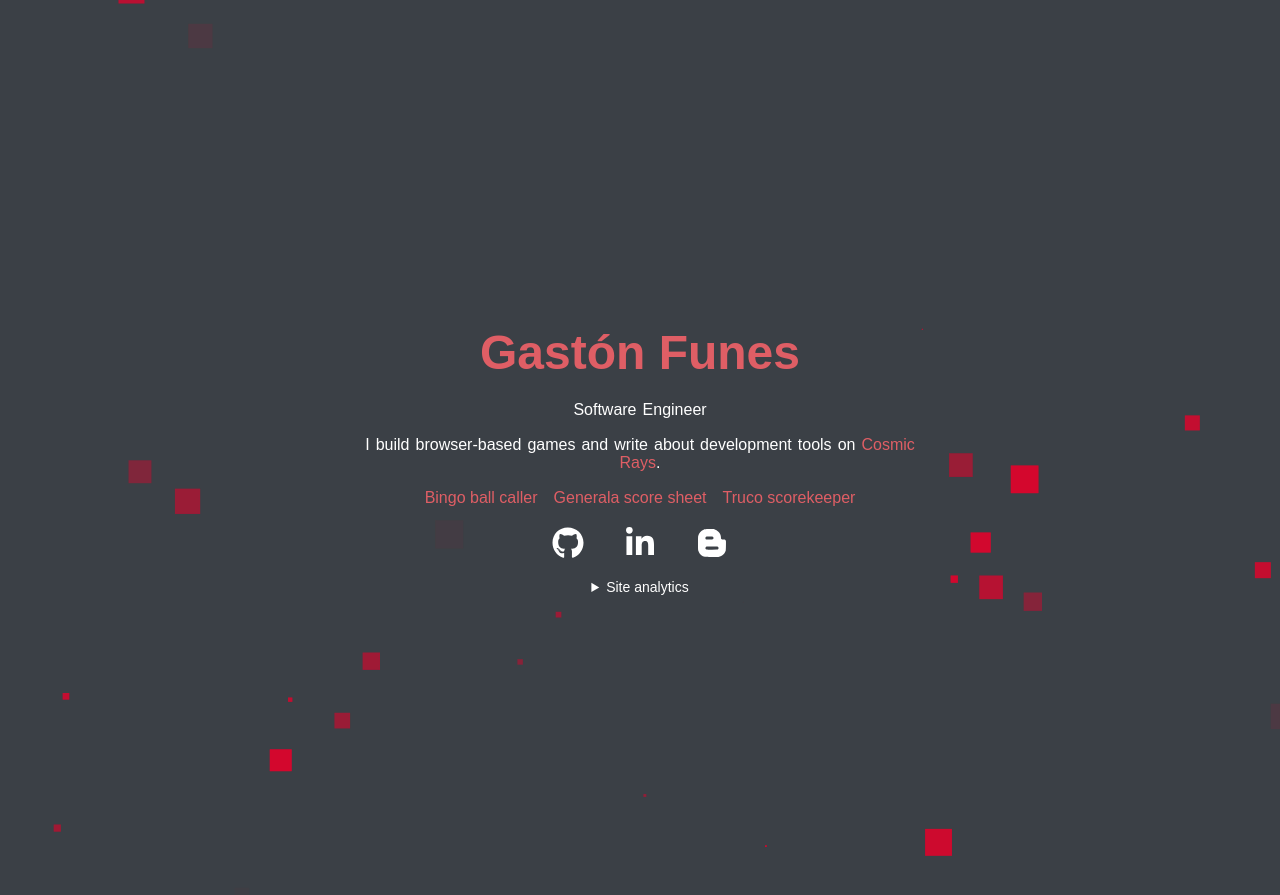
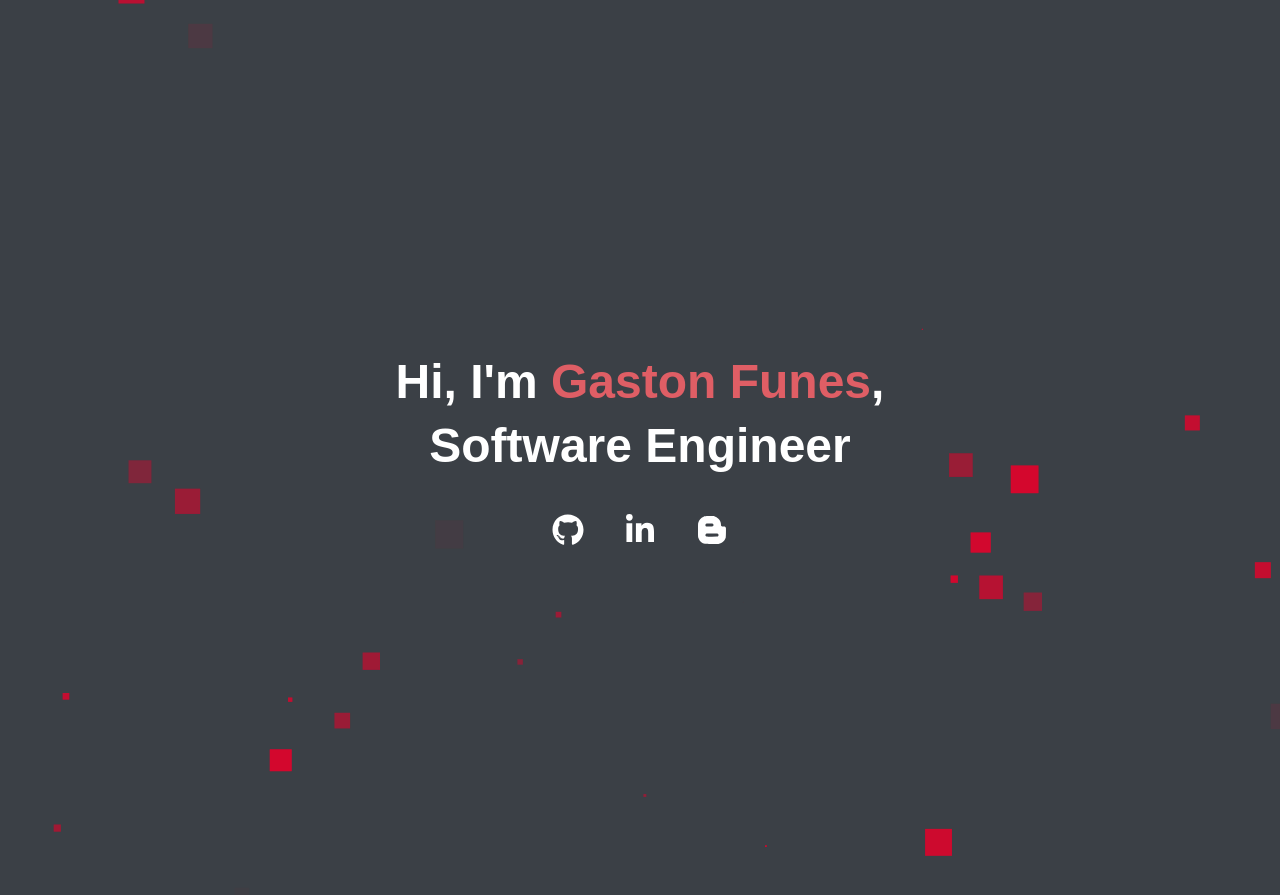
Before and after one commit to gtfunes/gtfunes-website.github.io, a Jekyll site: the page built from index.html, in a window 1280 px wide. Shown: the top 895 px of the page. Built offline with Jekyll 4.4.1, drawn with Linux system fonts in a browser that asks for light colours.

Commit message:
fix(site): restore the original landing text and drop project links and analytics note

```diff
--- a/_config.yml
+++ b/_config.yml
@@ -2,9 +2,9 @@
 
 # GENERAL SITE SETTINGS
 # title: This will be displayed as the website's name in your browser tab.
-title: Gastón Funes
+title: Gaston Funes
 # description: This will be meta HTML tag content. This can be ignored.
-description: "Gastón Funes is a software engineer who builds browser-based games and writes about development tools."
+description: Personal website
 url: https://gtfunes.com
 # baseurl: The subpath of your site
 # > set this to "", if you renamed the repository to <user>.github.io
@@ -12,7 +12,7 @@ baseurl: ""
 
 # LANDING PAGE
 # username: This will displayed on the landing page as your name.
-username: Gastón Funes
+username: Gaston Funes
 role: Software Engineer
 # email: Your E-Mail address for the email button.
 email:
--- a/_includes/landing-page.html
+++ b/_includes/landing-page.html
@@ -1,13 +1,9 @@
 <main id="landing">
   <div class="landing-title">
-    <h1 class="highlight-title">{{ site.username | escape }}</h1>
-    <p>{{ site.role | escape }}</p>
-    <p>I build browser-based games and write about development tools on <a href="{{ site.blog_url }}">Cosmic Rays</a>.</p>
-    <nav class="projects" aria-label="Projects">
-      <a href="https://bingo.gtfunes.com/">Bingo ball caller</a>
-      <a href="https://generala.gtfunes.com/">Generala score sheet</a>
-      <a href="https://truco.gtfunes.com/">Truco scorekeeper</a>
-    </nav>
+    <h1>Hi, I&#39;m
+      <span class="highlight-title">{{ site.username | escape }}</span>,
+    </h1>
+    <h1>{{ site.role | escape }}</h1>
     <div class="landing-icons">
       {% if site.email != null %}
         <a class="social-link email" aria-label="My E-Mail" href="mailto:{{site.email}}">
@@ -112,9 +108,5 @@
       </a>
     {% endif %}
     </div>
-    <details class="analytics-note">
-      <summary>Site analytics</summary>
-      <p>This site uses Google Analytics to measure page views. It skips analytics when your browser sends Do Not Track or Global Privacy Control.</p>
-    </details>
   </div>
 </main>
--- a/_layouts/default.html
+++ b/_layouts/default.html
@@ -8,11 +8,11 @@
   <meta name="viewport" content="width=device-width, initial-scale=1">
 
   {% assign homepage = '/' | absolute_url %}
-  <title>{{ site.title | escape }} · {{ site.role | escape }}</title>
+  <title>{{ site.title | escape }}</title>
   <meta name="description" content="{{ site.description | escape }}">
   <link rel="canonical" href="{{ homepage }}">
   <meta property="og:type" content="profile">
-  <meta property="og:title" content="{{ site.title | escape }} · {{ site.role | escape }}">
+  <meta property="og:title" content="{{ site.title | escape }}">
   <meta property="og:description" content="{{ site.description | escape }}">
   <meta property="og:url" content="{{ homepage }}">
   <script type="application/ld+json">
```
Also changed, not shown: _sass/main.scss (+0 -11 lines), assets/css/main.min.css.
